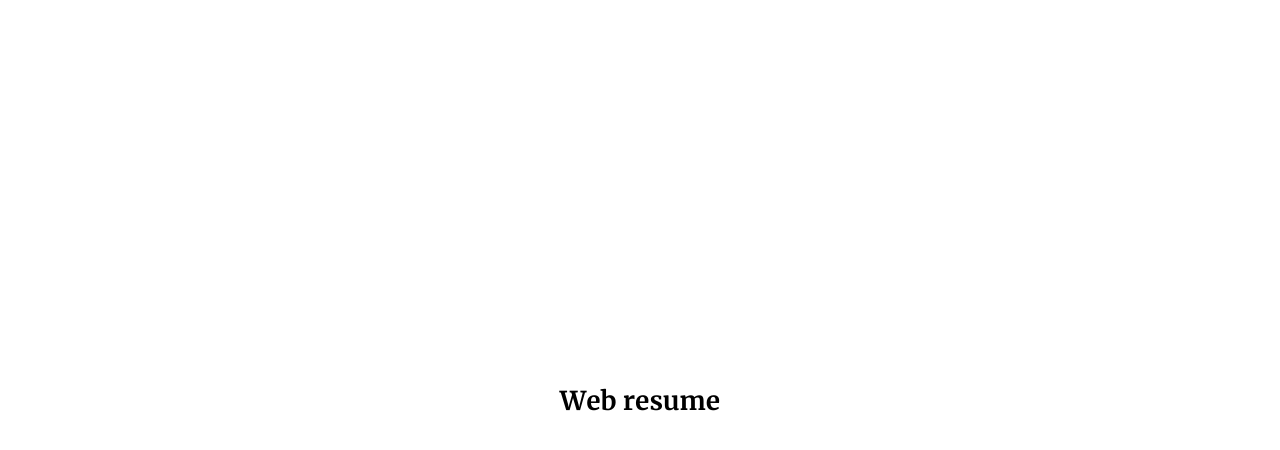
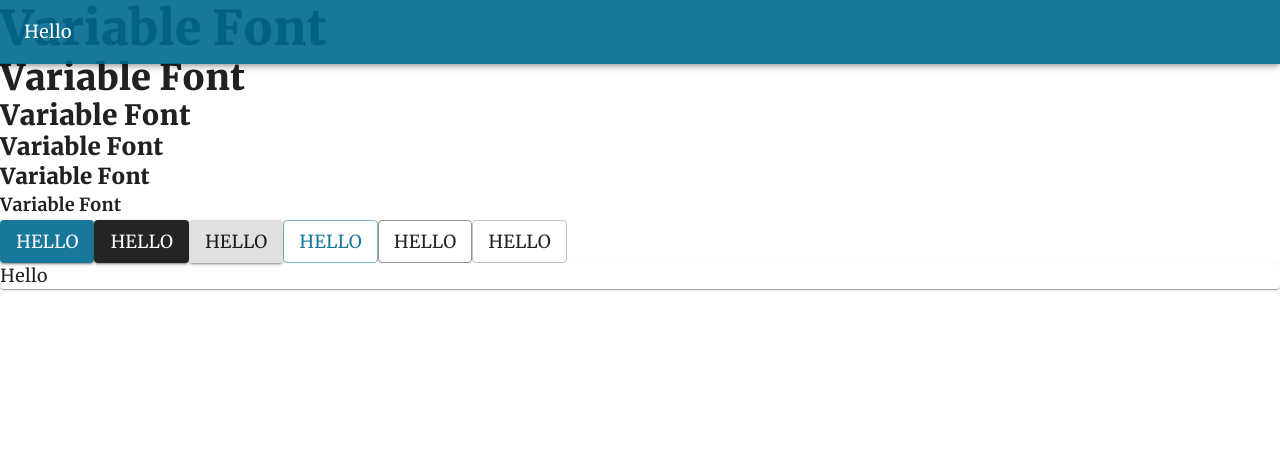
Before and after one commit to abhishekgangwar90/web-resume, a React (Create React App) app: page / in a window 1280 px wide. Shown: the top 450 px of the page. Built offline with nearby package versions, Linux system fonts and the light colour scheme.

Commit message:
deafault Theme setup

```diff
--- a/src/App.tsx
+++ b/src/App.tsx
@@ -1,9 +1,52 @@
-import { ThemeProvider } from '@material-ui/core';
+import {
+  AppBar,
+  Button,
+  CssBaseline,
+  Paper,
+  ThemeProvider,
+  Toolbar,
+  Typography,
+} from '@material-ui/core';
 import React from 'react';
+import defaultTheme from './themes/defaultTheme';
 import './App.css';
 
 function App(): JSX.Element {
-  return <div className="App">Web resume</div>;
+  return (
+    <ThemeProvider theme={defaultTheme}>
+      <CssBaseline />
+      <AppBar>
+        <Toolbar>Hello</Toolbar>
+      </AppBar>
+      <Typography variant="h1">Variable Font</Typography>
+      <Typography variant="h2">Variable Font</Typography>
+      <Typography variant="h3">Variable Font</Typography>
+      <Typography variant="h4">Variable Font</Typography>
+      <Typography variant="h5">Variable Font</Typography>
+      <Typography variant="h6">Variable Font</Typography>
+      <Button variant="contained" color="primary">
+        Hello
+      </Button>
+      <Button variant="contained" color="secondary">
+        Hello
+      </Button>
+      <Button variant="contained" color="default">
+        Hello
+      </Button>
+
+      <Button variant="outlined" color="primary">
+        Hello
+      </Button>
+      <Button variant="outlined" color="secondary">
+        Hello
+      </Button>
+      <Button variant="outlined" color="default">
+        Hello
+      </Button>
+
+      <Paper>Hello</Paper>
+    </ThemeProvider>
+  );
 }
 
 export default App;
--- a/src/index.css
+++ b/src/index.css
@@ -18,7 +18,7 @@ code {
 }
 
 @font-face {
-  font-family: 'Merriweather-Bold';
+  font-family: 'Merriweather-Medium';
   src: url('./assets/fonts/Merriweather-Bold.ttf') format('OpenType');
 }
 
@@ -28,6 +28,6 @@ code {
 }
 
 @font-face {
-  font-family: 'Merriweather-Black';
+  font-family: 'Merriweather-Bold';
   src: url('./assets/fonts/Merriweather-Black.ttf') format('OpenType');
 }
--- /dev/null
+++ b/src/themes/defaultFont.js
@@ -0,0 +1,17 @@
+import MerriweatherRegular from '../assets/fonts/Merriweather-Regular.ttf';
+
+const merriWeather = {
+  fontFamily: 'MerriWeather-Regular',
+  fontStyle: 'normal',
+  fontDisplay: 'swap',
+  fontWeight: 400,
+  src: `
+    local('MerriWeather'),
+    local('MerriWeather-Regular'),
+    url(${MerriweatherRegular}) format('woff2')
+  `,
+  unicodeRange:
+    'U+0000-00FF, U+0131, U+0152-0153, U+02BB-02BC, U+02C6, U+02DA, U+02DC, U+2000-206F, U+2074, U+20AC, U+2122, U+2191, U+2193, U+2212, U+2215, U+FEFF',
+};
+
+export default merriWeather;
--- a/src/themes/defaultTheme.js
+++ b/src/themes/defaultTheme.js
@@ -0,0 +1,132 @@
+/* eslint-disable import/no-mutable-exports */
+/* eslint-disable import/prefer-default-export */
+import { createMuiTheme } from '@material-ui/core';
+import merriWeather from './defaultFont';
+
+const materialTheme = createMuiTheme({
+  palette: {
+    common: { black: '#000', white: '#fff' },
+    background: { paper: '#fff', default: '#fff' },
+    primary: {
+      main: 'rgba(0, 105, 143,0.9)',
+      light: 'rgba(0, 105, 143,0.8)',
+      dark: 'rgba(0, 105, 143,1.0)',
+      contrastText: '#fff',
+    },
+    secondary: {
+      light: 'rgb(37,36,34,0.8)',
+      main: 'rgb(37, 36, 34,1)',
+      dark: '#000',
+    },
+    text: {
+      primary: 'rgba(0, 0, 0, 0.87)',
+      secondary: 'rgba(0, 0, 0, 0.54)',
+      disabled: 'rgba(0, 0, 0, 0.38)',
+      hint: 'rgba(0, 0, 0, 0.38)',
+    },
+    error: {
+      light: '#e57373',
+      main: '#f44336',
+      dark: '#d32f2f',
+      contrastText: '#fff',
+    },
+    action: {
+      active: 'rgba(0, 0, 0, 0.54)',
+      hover: 'rgba(0, 0, 0, 0.08)',
+      hoverOpacity: 0.08,
+      selected: 'rgba(0, 0, 0, 0.14)',
+      disabled: 'rgba(0, 0, 0, 0.26)',
+      disabledBackground: 'rgba(0, 0, 0, 0.12)',
+    },
+  },
+  typography: {
+    fontFamily: 'Merriweather-Regular',
+    fontSize: 18,
+    fontWeightLight: 300,
+    fontWeightRegular: 400,
+    fontWeightMedium: 500,
+    fontWeightBold: 700,
+  },
+  transitions: {
+    easing: {
+      easeInOut: 'cubic-bezier(0.4, 0, 0.2, 1)',
+      easeOut: 'cubic-bezier(0.0, 0, 0.2, 1)',
+      easeIn: 'cubic-bezier(0.4, 0, 1, 1)',
+      sharp: 'cubic-bezier(0.4, 0, 0.6, 1)',
+    },
+    duration: {
+      shortest: 150,
+      shorter: 200,
+      short: 250,
+      standard: 300,
+      complex: 375,
+      enteringScreen: 225,
+      leavingScreen: 195,
+    },
+  },
+
+  zIndex: {
+    mobileStepper: 1000,
+    speedDial: 1050,
+    appBar: 1100,
+    drawer: 1200,
+    modal: 1300,
+    snackbar: 1400,
+    tooltip: 1500,
+  },
+  overrides: {
+    MuiTypography: {
+      h1: {
+        fontFamily: 'Merriweather-Bold',
+        fontSize: '48px',
+      },
+      h2: {
+        fontFamily: 'Merriweather-Bold',
+        fontSize: '36px',
+      },
+      h3: {
+        fontFamily: 'Merriweather-Bold',
+        fontSize: '28px',
+      },
+      h4: {
+        fontFamily: 'Merriweather-Bold',
+        fontSize: '24px',
+      },
+      h5: {
+        fontFamily: 'Merriweather-Bold',
+        fontSize: '22px',
+      },
+      h6: {
+        fontFamily: 'Merriweather-Medium',
+        fontSize: '18px',
+      },
+      subtitle1: {
+        fontFamily: 'Merriweather-Medium',
+        fontSize: '24px',
+      },
+      subtitle2: {
+        fontFamily: 'Merriweather-Medium',
+        fontSize: '20px',
+      },
+      body1: {
+        fontFamily: 'Merriweather-Regular',
+        fontSize: '18px',
+      },
+      body2: {
+        fontFamily: 'Merriweather-Regular',
+        fontSize: '18px',
+      },
+      button: {
+        fontFamily: 'Merriweather-Medium',
+        fontSize: '18px',
+      },
+    },
+    MuiCssBaseline: {
+      '@global': {
+        '@font-face': [merriWeather],
+      },
+    },
+  },
+});
+
+export default materialTheme;
```
